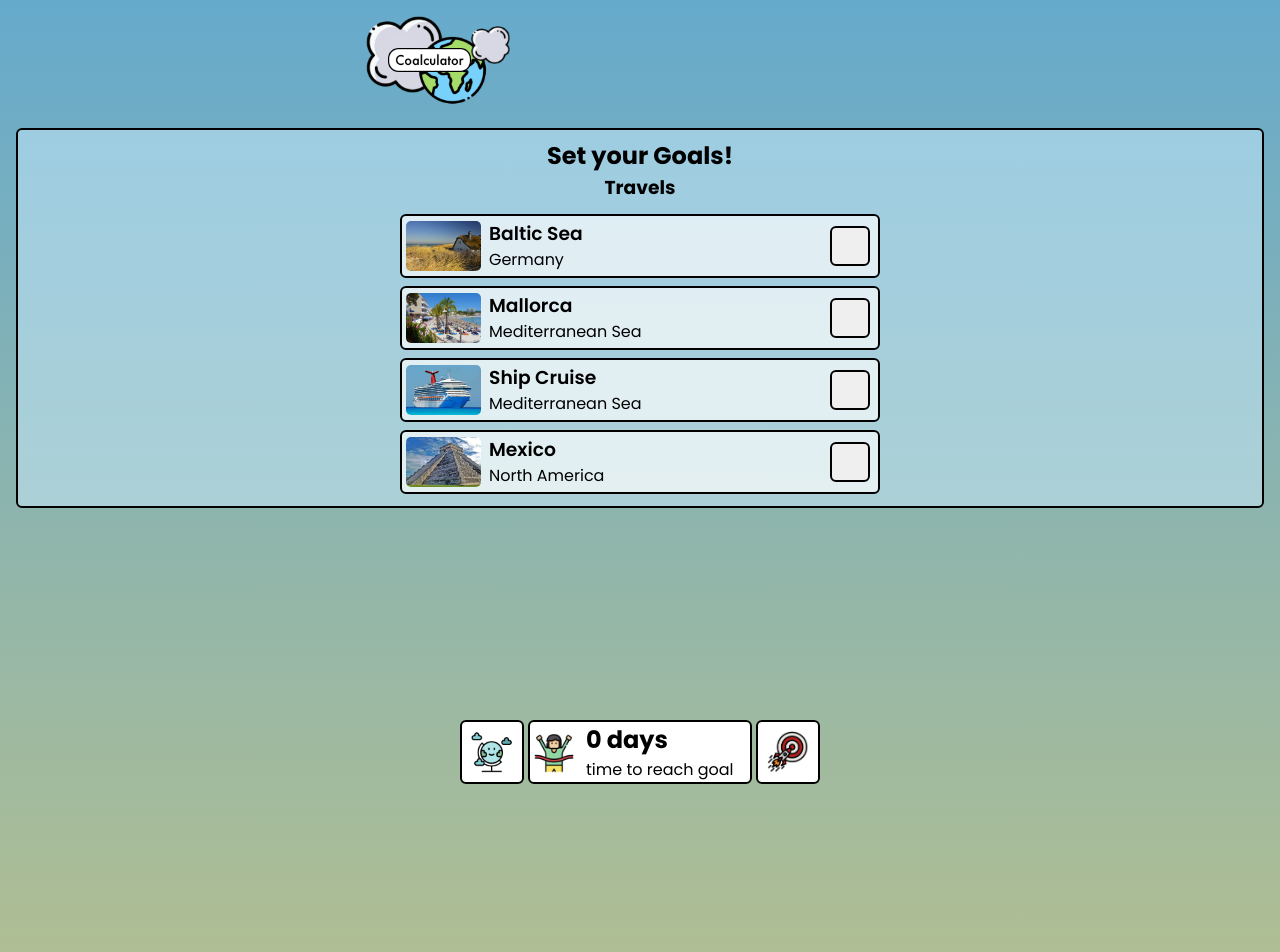
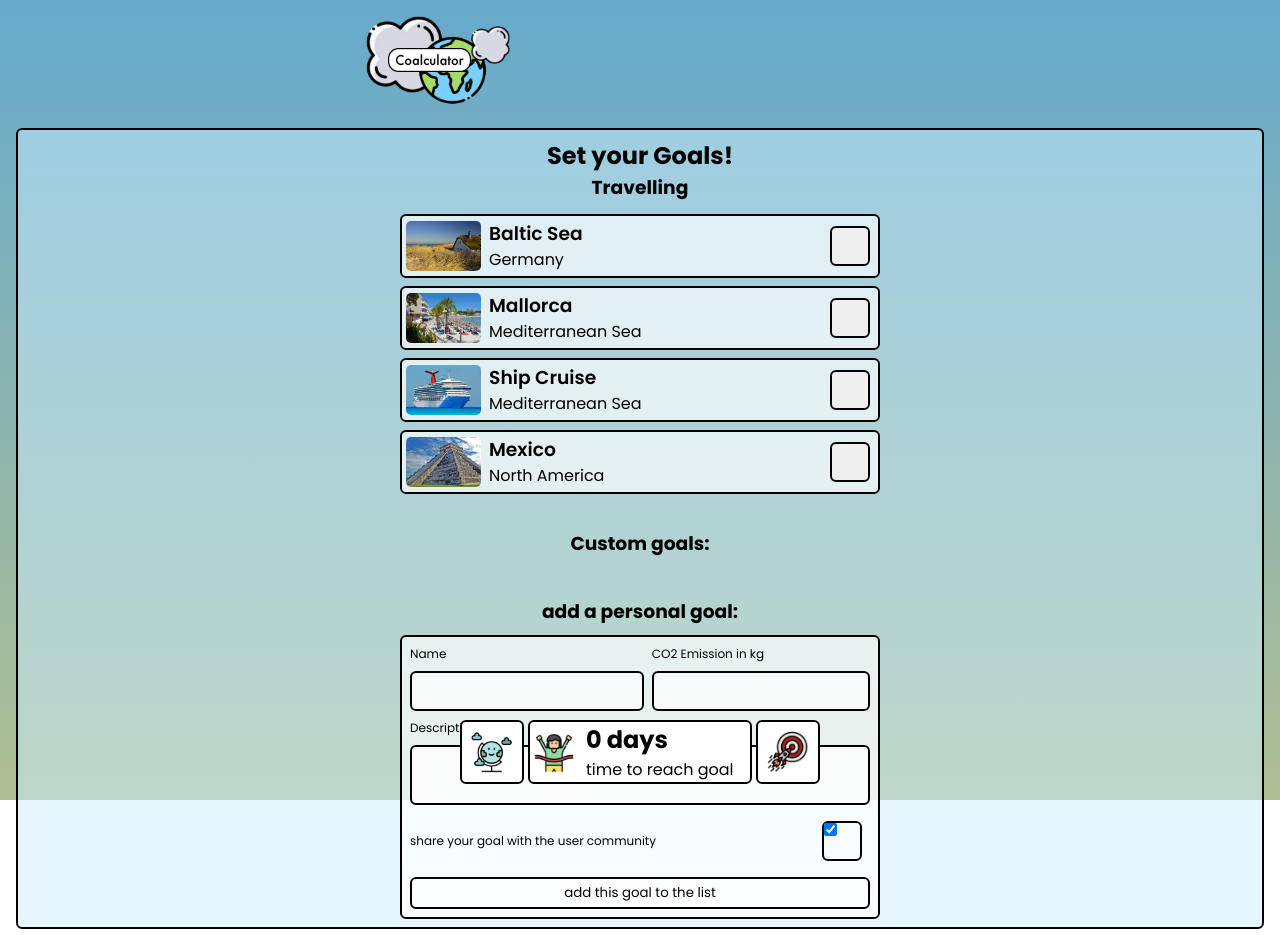
Before and after one commit to jensdreske/capstone-project, a React (Create React App) app in the folder client/: page /goals in a window 1280 px wide. Shown: the top 952 px of the page. Built offline with nearby package versions, Linux system fonts and the light colour scheme.

Commit message:
added custom goal calculations

```diff
--- a/client/src/App.js
+++ b/client/src/App.js
@@ -55,9 +55,9 @@ function App() {
 
 const BackgroundBox = styled.div`
   background-image: linear-gradient(hsl(200, 50%, 60%), hsl(80, 25%, 66%));
-  height: 120vh;
+  height: 100%;
   width: 100%;
-  position: absolute;
+  position: fixed;
   z-index: -10;
   top: 0;
   bottom: 0;
--- /dev/null
+++ b/client/src/components/AddCustomGoal.js
@@ -0,0 +1,161 @@
+import { useState } from "react";
+
+import styled from "styled-components";
+
+function addCustomGoalsToState(event, goalToAdd, goals, setGoals) {
+  event.preventDefault();
+
+  const newCustomGoal = { ...goalToAdd };
+
+  setGoals({
+    ...goals,
+    customGoals: {
+      ...goals.customGoals,
+      [newCustomGoal.goalName.replaceAll(" ", "_")]: newCustomGoal,
+    },
+  });
+}
+
+function updateGoalToAdd(event, goalToAdd, setGoalToAdd) {
+  const fieldName = event.target.name;
+  const fieldValue = event.target.value;
+  setGoalToAdd({ ...goalToAdd, [fieldName]: fieldValue });
+}
+
+export default function AddCustomGoal({ goals, setGoals }) {
+  const [goalToAdd, setGoalToAdd] = useState();
+  return (
+    <>
+      <h3>add a personal goal:</h3>
+      <AddCustomGoalForm
+        onSubmit={(event) =>
+          addCustomGoalsToState(event, goalToAdd, goals, setGoals)
+        }
+      >
+        <FieldLabel htmlFor="goalName">Name</FieldLabel>
+        <TextInput
+          required
+          type="text"
+          name="goalName"
+          id="goalName"
+          onChange={(event) => updateGoalToAdd(event, goalToAdd, setGoalToAdd)}
+        ></TextInput>
+        <Co2Label htmlFor="goalCo2Emission">CO2 Emission in kg</Co2Label>
+        <Co2Input
+          required
+          type="text"
+          name="goalCo2Emission"
+          id="goalCo2Emission"
+          onChange={(event) => updateGoalToAdd(event, goalToAdd, setGoalToAdd)}
+        ></Co2Input>
+        <FieldLabel htmlFor="goalDescription">Description</FieldLabel>
+        <MultilineTextInput
+          type="text"
+          name="goalDescription"
+          id="goalDescription"
+          onChange={(event) => updateGoalToAdd(event, goalToAdd, setGoalToAdd)}
+        ></MultilineTextInput>
+        <ShareBox>
+          <label htmlFor="shareGoal">
+            share your goal with the user community
+          </label>
+          <ShareCheckBoxStyled>
+            <ShareCheckBox
+              checked
+              type="checkbox"
+              id="shareGoal"
+              name="shareGoal"
+              onChange={(event) =>
+                updateGoalToAdd(event, goalToAdd, setGoalToAdd)
+              }
+            />
+          </ShareCheckBoxStyled>
+        </ShareBox>
+        <SubmitCustomGoal type="submit" value="add this goal to the list" />
+      </AddCustomGoalForm>
+    </>
+  );
+}
+
+const SubmitCustomGoal = styled.input`
+  background: #fffa;
+  border-radius: var(--boxRadius);
+  border: var(--borderLine);
+  padding: 0.25rem;
+  grid-column-end: span 2;
+`;
+
+const AddCustomGoalForm = styled.form`
+  align-items: center;
+  background: #fffa;
+  border-radius: var(--boxRadius);
+  border: var(--borderLine);
+  display: grid;
+  font-size: 0.75rem;
+  gap: 0.5rem;
+  grid-template-columns: auto auto;
+  max-width: 30rem;
+  padding: 0.5rem;
+  text-align: left;
+  width: 100%;
+`;
+
+const FieldLabel = styled.label`
+  grid-column-start: 1;
+  align-self: flex-end;
+`;
+
+const Co2Label = styled.label`
+  grid-column-start: 2;
+  grid-row-start: 1;
+`;
+
+const Co2Input = styled.input`
+  grid-column-start: 2;
+  width: 100%;
+  padding: 0.5rem;
+  background: #fffa;
+`;
+
+const TextInput = styled.input`
+  grid-column-start: 1;
+  padding: 0.5rem;
+  width: 100%;
+  background: #fffa;
+`;
+
+const MultilineTextInput = styled.textarea`
+  grid-column-start: 1;
+  grid-column-end: span 2;
+  padding: 0.5rem;
+  resize: none;
+  background: #fffa;
+  border-radius: var(--boxRadius);
+  border: var(--borderLine);
+  width: 100%;
+`;
+
+const ShareBox = styled.section`
+  grid-column-end: span 2;
+  display: flex;
+  align-items: center;
+  justify-content: space-between;
+`;
+
+const ShareCheckBoxStyled = styled.div`
+  height: 2.5rem;
+  width: 2.5rem;
+  border: var(--borderLine);
+  border-radius: var(--boxRadius);
+  margin: 0.5rem;
+  justify-self: end;
+  flex: none;
+`;
+
+const ShareCheckBox = styled.input`
+  position: absolute;
+  opacity: 1;
+
+  justify-self: end;
+  flex: none;
+`;
--- /dev/null
+++ b/client/src/components/CustomGoals.js
@@ -0,0 +1,31 @@
+import styled from "styled-components/macro";
+
+import CustomItemBox from "../components/CustomItemBox";
+
+export default function CustomGoals({
+  goals,
+  setGoals,
+  checkedGoals,
+  setCheckedGoals,
+  emissionsFromGoals,
+  setEmissionsFromGoals,
+}) {
+  return (
+    <CustomGoalsWrapper>
+      <h3>Custom goals:</h3>
+      <CustomItemBox
+        goals={goals}
+        setGoals={setGoals}
+        setCheckedGoals={setCheckedGoals}
+        checkedGoals={checkedGoals}
+        emissionsFromGoals={emissionsFromGoals}
+        setEmissionsFromGoals={setEmissionsFromGoals}
+      />
+    </CustomGoalsWrapper>
+  );
+}
+
+const CustomGoalsWrapper = styled.article`
+  margin: 2rem 0;
+  width: 100%;
+`;
--- /dev/null
+++ b/client/src/components/CustomItemBox.js
@@ -0,0 +1,132 @@
+import { useEffect } from "react";
+import styled from "styled-components/macro";
+
+import checkmark from "../images/checkmark@2x.png";
+
+function toggleCustomGoal(customGoalName, checkedGoals, setCheckedGoals) {
+  if (!checkedGoals.includes(customGoalName)) {
+    setCheckedGoals([...checkedGoals, customGoalName]);
+  } else {
+    const oneGoalLess = checkedGoals.filter((goal) => goal !== customGoalName);
+    setCheckedGoals(oneGoalLess);
+  }
+}
+
+function addEmissionsFromCustomGoals(
+  customGoal,
+  goals,
+  emissionsFromGoals,
+  setEmissionsFromGoals
+) {
+  let newList = {};
+  if (Object.keys(emissionsFromGoals).includes(customGoal)) {
+    delete emissionsFromGoals[customGoal];
+    newList = {
+      ...emissionsFromGoals,
+    };
+  } else {
+    const co2EmissionValue = parseFloat(
+      goals.customGoals[customGoal].goalCo2Emission
+    );
+    newList = {
+      ...emissionsFromGoals,
+      [customGoal]: co2EmissionValue,
+    };
+    setEmissionsFromGoals(newList);
+  }
+}
+
+export default function CustomItemBox({
+  goals,
+  setGoals,
+  checkedGoals,
+  setCheckedGoals,
+  emissionsFromGoals,
+  setEmissionsFromGoals,
+}) {
+  return (
+    <>
+      {Object.keys(goals.customGoals).map((goalKey) => {
+        return (
+          <ListItemBox>
+            <CustomGoalTextBox>
+              <CustomGoalTitle>
+                {goals.customGoals[goalKey].goalName}
+              </CustomGoalTitle>
+              <CustomGoalDescription>
+                {goals.customGoals[goalKey].goalCo2Emission} kg CO2
+              </CustomGoalDescription>
+              <CustomGoalDescription>
+                {goals.customGoals[goalKey].goalDescription}
+              </CustomGoalDescription>
+            </CustomGoalTextBox>
+            <ButtonBox>
+              <CheckBox
+                onClick={() => {
+                  toggleCustomGoal(goalKey, checkedGoals, setCheckedGoals);
+                  addEmissionsFromCustomGoals(
+                    goalKey,
+                    goals,
+                    emissionsFromGoals,
+                    setEmissionsFromGoals
+                  );
+                }}
+              >
+                {checkedGoals.includes(goalKey) && (
+                  <img src={checkmark} alt="check" heigth="30" width="30" />
+                )}
+              </CheckBox>
+              <RemoveButton>remove</RemoveButton>
+            </ButtonBox>
+          </ListItemBox>
+        );
+      })}
+    </>
+  );
+}
+
+const ListItemBox = styled.section`
+  align-items: center;
+  background: #fffa;
+  border-radius: var(--boxRadius);
+  border: var(--borderLine);
+  display: flex;
+  justify-content: space-between;
+  align-items: flex-start;
+  margin: 0.25rem 0;
+  max-width: 30rem;
+  padding: 0.5rem;
+  width: 100%;
+  text-align: left;
+`;
+
+const CustomGoalTextBox = styled.section``;
+
+const CustomGoalTitle = styled.h3`
+  font-weight: 600;
+  margin: 0;
+`;
+
+const CustomGoalDescription = styled.p`
+  font-size: 0.8rem;
+`;
+
+const ButtonBox = styled.div`
+  display: flex;
+  flex-direction: column;
+  align-items: flex-end;
+  gap: 0.5rem;
+`;
+
+const RemoveButton = styled.button`
+  padding: 0 0.25rem;
+`;
+
+const CheckBox = styled.button`
+  height: 2.5rem;
+  width: 2.5rem;
+  border: var(--borderLine);
+  border-radius: var(--boxRadius);
+
+  flex: none;
+`;
--- a/client/src/pages/Goals.js
+++ b/client/src/pages/Goals.js
@@ -1,5 +1,8 @@
 import { useEffect, useState } from "react";
 import styled from "styled-components/macro";
+
+import CustomGoals from "../components/CustomGoals";
+import AddCustomGoal from "../components/AddCustomGoal";
 
 import yucatan from "../images/travels/mexico-1032966_2.jpeg";
 import cruiseShip from "../images/travels/ferry-boat-123059.jpeg";
@@ -9,7 +12,7 @@ import balticseaImage from "../images/travels/house-4028391.jpeg";
 import checkmark from "../images/checkmark@2x.png";
 import close from "../images/close@2x.png";
 
-import { goals } from "../lib/variables";
+import { goals as initGoals } from "../lib/variables";
 
 const travelImages = {
   mexico: yucatan,
@@ -23,7 +26,7 @@ function GoalTravelItem({
   destination,
   checkedGoals,
   setCheckedGoals,
-  addEmissionsFromGoals,
+  addEmissionsFromTourism,
 }) {
   function toggleDestination(destination) {
     if (!checkedGoals.includes(destination)) {
@@ -49,7 +52,7 @@ function GoalTravelItem({
       <CheckBox
         onClick={() => {
           toggleDestination(destination);
-          addEmissionsFromGoals(destination);
+          addEmissionsFromTourism(destination);
         }}
       >
         {checkedGoals.includes(destination) && (
@@ -68,9 +71,10 @@ export default function Goals({
   checkedGoals,
   setCheckedGoals,
 }) {
+  const [goals, setGoals] = useState(initGoals);
   useEffect(() => updatePlayerGoal(emissionsFromGoals), [checkedGoals]);
 
-  function addEmissionsFromGoals(destination) {
+  function addEmissionsFromTourism(destination) {
     let newList = {};
     if (Object.keys(emissionsFromGoals).includes(destination)) {
       delete emissionsFromGoals[destination];
@@ -99,35 +103,44 @@ export default function Goals({
   return (
     <GoalContainer>
       <h2>Set your Goals!</h2>
-      <h3>Travels</h3>
+      <h3>Travelling</h3>
       <GoalTravelItem
         goals={goals}
         destination="balticSea"
         checkedGoals={checkedGoals}
         setCheckedGoals={setCheckedGoals}
-        addEmissionsFromGoals={addEmissionsFromGoals}
+        addEmissionsFromTourism={addEmissionsFromTourism}
       />
       <GoalTravelItem
         goals={goals}
         destination="mallorca"
         checkedGoals={checkedGoals}
         setCheckedGoals={setCheckedGoals}
-        addEmissionsFromGoals={addEmissionsFromGoals}
+        addEmissionsFromTourism={addEmissionsFromTourism}
       />
       <GoalTravelItem
         goals={goals}
         destination="cruiseShip"
         checkedGoals={checkedGoals}
         setCheckedGoals={setCheckedGoals}
-        addEmissionsFromGoals={addEmissionsFromGoals}
+        addEmissionsFromTourism={addEmissionsFromTourism}
       />
       <GoalTravelItem
         goals={goals}
         destination="mexico"
         checkedGoals={checkedGoals}
         setCheckedGoals={setCheckedGoals}
-        addEmissionsFromGoals={addEmissionsFromGoals}
+        addEmissionsFromTourism={addEmissionsFromTourism}
       />
+      <CustomGoals
+        goals={goals}
+        setGoals={setGoals}
+        checkedGoals={checkedGoals}
+        setCheckedGoals={setCheckedGoals}
+        emissionsFromGoals={emissionsFromGoals}
+        setEmissionsFromGoals={setEmissionsFromGoals}
+      />
+      <AddCustomGoal goals={goals} setGoals={setGoals} />
     </GoalContainer>
   );
 }
@@ -141,19 +154,20 @@ const GoalContainer = styled.div`
   border-radius: var(--boxRadius);
   background: hsla(200, 100%, 90%, 0.5);
   padding: 0.5rem;
+  margin-bottom: 6rem;
 `;
 
 const ListItemBox = styled.section`
+  align-items: center;
+  background: #fffa;
+  border-radius: var(--boxRadius);
   border: var(--borderLine);
-  border-radius: var(--boxRadius);
   display: flex;
-  align-items: center;
   justify-content: space-between;
+  margin: 0.25rem 0;
+  max-width: 30rem;
   padding: 0.25rem;
-  background: #fffa;
-  max-width: 30rem;
   width: 100%;
-  margin: 0.25rem 0;
 `;
 
 const TravelIcon = styled.img`
```
Also changed, not shown: client/src/components/GoalTravelItem.js (added), client/src/lib/variables.js.
